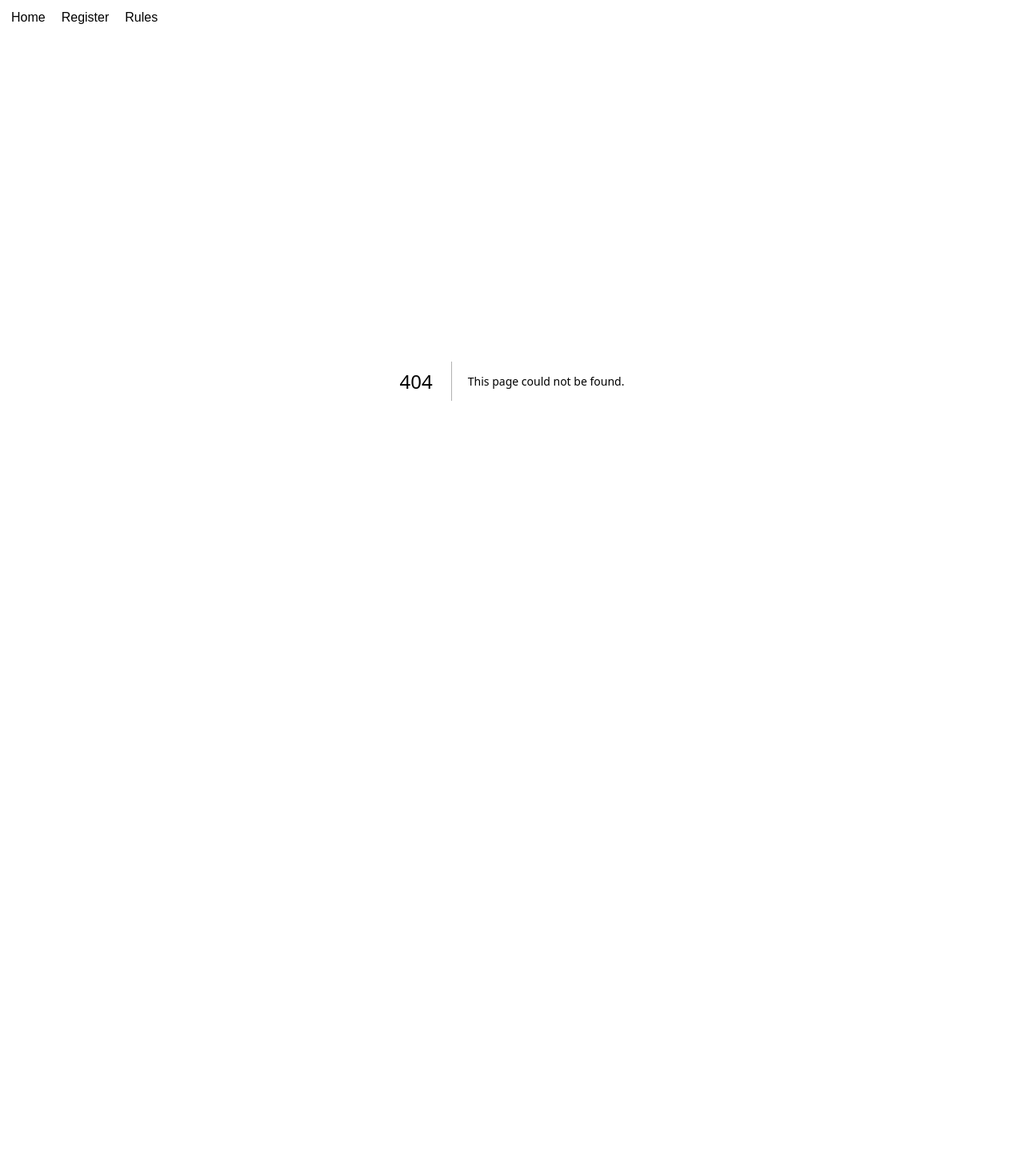
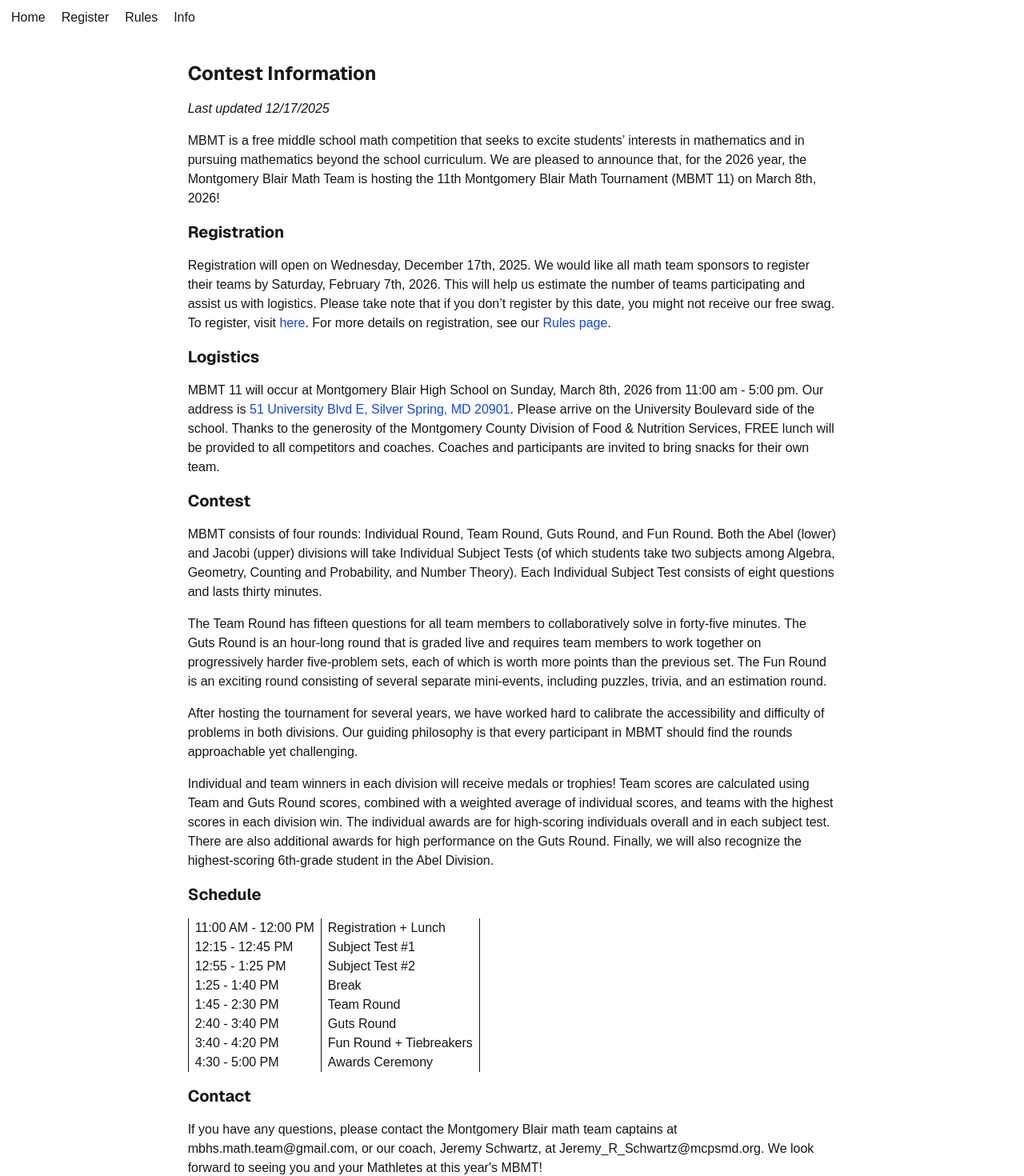
Before and after one commit to montgomery-blair-math-tournament/mbmt-rewrite, a Next.js app: page /info in a window 1280 px wide. Before the commit this address had no page. Shown: the top 1470 px of the page at 80% size. Before the commit the page ends 908 px from the top, so only its background shows below. Built offline with nearby package versions, Linux system fonts and the light colour scheme.

Commit message:
added clsx and stuff

```diff
--- /dev/null
+++ b/app/info/page.tsx
@@ -0,0 +1,162 @@
+import Link from "next/link";
+import Math from "@/components/Math";
+import Centered from "@/components/Centered";
+import RedBold from "@/components/RedBold";
+import { upper, lower } from "@/divisions";
+
+export default function Page() {
+    return (
+        <Centered>
+            <div className="flex flex-col gap-4 flex-1">
+                <h1 className="text-2xl font-bold font-sans">
+                    Contest Information
+                </h1>
+                <p>
+                    <i>Last updated 12/17/2025</i>
+                </p>
+                <p>
+                    MBMT is a free middle school math competition that seeks to
+                    excite students’ interests in mathematics and in pursuing
+                    mathematics beyond the school curriculum. We are pleased to
+                    announce that, for the 2026 year, the Montgomery Blair Math
+                    Team is hosting the 11th Montgomery Blair Math Tournament
+                    (MBMT 11) on March 8th, 2026!
+                </p>
+                <h2 className="text-xl font-bold font-sans">Registration</h2>
+                <p>
+                    Registration will open on Wednesday, December 17th, 2025. We
+                    would like all math team sponsors to register their teams by
+                    Saturday, February 7th, 2026. This will help us estimate the
+                    number of teams participating and assist us with logistics.
+                    Please take note that if you don’t register by this date,
+                    you might not receive our free swag. To register, visit{" "}
+                    <Link
+                        className="dark:text-blue-400 text-blue-700 hover:underline"
+                        href="/register">
+                        here
+                    </Link>
+                    . For more details on registration, see our{" "}
+                    <Link
+                        className="dark:text-blue-400 text-blue-700 hover:underline"
+                        href="/rules">
+                        Rules page
+                    </Link>
+                    .
+                </p>
+
+                <h2 className="text-xl font-bold font-sans">Logistics</h2>
+                <p>
+                    MBMT 11 will occur at Montgomery Blair High School on
+                    Sunday, March 8th, 2026 from 11:00 am - 5:00 pm. Our address
+                    is{" "}
+                    <Link
+                        className="dark:text-blue-400 text-blue-700 hover:underline"
+                        href="https://goo.gl/maps/QUudw1ir4JPsHSL98">
+                        51 University Blvd E, Silver Spring, MD 20901
+                    </Link>
+                    . Please arrive on the University Boulevard side of the
+                    school. Thanks to the generosity of the Montgomery County
+                    Division of Food & Nutrition Services, FREE lunch will be
+                    provided to all competitors and coaches. Coaches and
+                    participants are invited to bring snacks for their own team.
+                </p>
+
+                <h2 className="text-xl font-bold font-sans">Contest</h2>
+                <p>
+                    MBMT consists of four rounds: Individual Round, Team Round,
+                    Guts Round, and Fun Round. Both the Abel (lower) and Jacobi
+                    (upper) divisions will take Individual Subject Tests (of
+                    which students take two subjects among Algebra, Geometry,
+                    Counting and Probability, and Number Theory). Each
+                    Individual Subject Test consists of eight questions and
+                    lasts thirty minutes.
+                </p>
+                <p>
+                    The Team Round has fifteen questions for all team members to
+                    collaboratively solve in forty-five minutes. The Guts Round
+                    is an hour-long round that is graded live and requires team
+                    members to work together on progressively harder
+                    five-problem sets, each of which is worth more points than
+                    the previous set. The Fun Round is an exciting round
+                    consisting of several separate mini-events, including
+                    puzzles, trivia, and an estimation round.
+                </p>
+                <p>
+                    After hosting the tournament for several years, we have
+                    worked hard to calibrate the accessibility and difficulty of
+                    problems in both divisions. Our guiding philosophy is that
+                    every participant in MBMT should find the rounds
+                    approachable yet challenging.
+                </p>
+                <p>
+                    Individual and team winners in each division will receive
+                    medals or trophies! Team scores are calculated using Team
+                    and Guts Round scores, combined with a weighted average of
+                    individual scores, and teams with the highest scores in each
+                    division win. The individual awards are for high-scoring
+                    individuals overall and in each subject test. There are also
+                    additional awards for high performance on the Guts Round.
+                    Finally, we will also recognize the highest-scoring
+                    6th-grade student in the {lower} Division.
+                </p>
+
+                <h2 className="text-xl font-bold font-sans">Schedule</h2>
+                <table className="border-collapse w-fit">
+                    <tbody>
+                        <tr>
+                            <TableCell>11:00 AM - 12:00 PM</TableCell>
+                            <TableCell>Registration + Lunch</TableCell>
+                        </tr>
+                        <tr>
+                            <TableCell>12:15 - 12:45 PM</TableCell>
+                            <TableCell>Subject Test #1</TableCell>
+                        </tr>
+                        <tr>
+                            <TableCell>12:55 - 1:25 PM</TableCell>
+                            <TableCell>Subject Test #2</TableCell>
+                        </tr>
+                        <tr>
+                            <TableCell>1:25 - 1:40 PM</TableCell>
+                            <TableCell>Break</TableCell>
+                        </tr>
+                        <tr>
+                            <TableCell>1:45 - 2:30 PM</TableCell>
+                            <TableCell>Team Round</TableCell>
+                        </tr>
+                        <tr>
+                            <TableCell>2:40 - 3:40 PM</TableCell>
+                            <TableCell>Guts Round</TableCell>
+                        </tr>
+                        <tr>
+                            <TableCell>3:40 - 4:20 PM</TableCell>
+                            <TableCell>Fun Round + Tiebreakers</TableCell>
+                        </tr>
+                        <tr>
+                            <TableCell>4:30 - 5:00 PM</TableCell>
+                            <TableCell>Awards Ceremony</TableCell>
+                        </tr>
+                    </tbody>
+                </table>
+
+                <h2 className="text-xl font-bold font-sans">Contact</h2>
+                <p>
+                    If you have any questions, please contact the Montgomery
+                    Blair math team captains at{" "}
+                    <a href="mailto:mbhs.math.team@gmail.com">
+                        mbhs.math.team@gmail.com
+                    </a>
+                    , or our coach, Jeremy Schwartz, at{" "}
+                    <a href="mailto:Jeremy_R_Schwartz@mcpsmd.org">
+                        Jeremy_R_Schwartz@mcpsmd.org
+                    </a>
+                    . We look forward to seeing you and your Mathletes at this
+                    year&apos;s MBMT!
+                </p>
+            </div>
+        </Centered>
+    );
+}
+
+function TableCell({ children }: { children: string }) {
+    return <td className="px-2 border-l border-r">{children}</td>;
+}
--- a/app/rules/page.tsx
+++ b/app/rules/page.tsx
@@ -30,9 +30,13 @@
                         exceptions, discussed further in #4). The math team
                         sponsors of each school/organization register individual
                         student teams through the website via the{" "}
-                        <Link href="/register">registration page</Link>. There
-                        is no limit to the number of full teams a school or
-                        organization may send.
+                        <Link
+                            className="dark:text-blue-400 text-blue-700 hover:underline"
+                            href="/register">
+                            registration page
+                        </Link>
+                        . There is no limit to the number of full teams a school
+                        or organization may send.
                     </li>
                     <li>
                         <RedBold text={`Upper division (${upper}) only`} />:
@@ -133,13 +137,16 @@
                         <Math eq="n! = n(n-1)(n-2)…(2)(1)" />. For example,{" "}
                         <Math eq="4! = 4 \cdot 3 \cdot 2 \cdot 1 = 24" />.
                     </li>
-                    <ul className="list-disc ml-4">
+                    <li>
+                        <p>
                             <b>
                                 Ordered <Math eq="n" />
                                 -tuples
                             </b>
-                        : Certain questions will ask for an answer as an ordered
-                        pair, ordered triple, or ordered 6-tuple.
+                            : Certain questions will ask for an answer as an
+                            ordered pair, ordered triple, or ordered 6-tuple.
+                        </p>
+                        <ul className="list-disc ml-4">
                             <li>
                                 Ordered pairs: <Math eq="(a, b)" />
                             </li>
@@ -147,14 +154,16 @@
                                 Ordered triples: <Math eq="(a, b, c)" />
                             </li>
                             <li>
-                            Ordered 6-tuples: <Math eq="(a, b, c, d, e, f)" />
+                                Ordered 6-tuples:{" "}
+                                <Math eq="(a, b, c, d, e, f)" />
                             </li>
                             <li>
-                            <Math eq="a, b, c" />, etc. are numbers. Any answer
-                            in the form of an ordered <Math eq="n" />
+                                <Math eq="a, b, c" />, etc. are numbers. Any
+                                answer in the form of an ordered <Math eq="n" />
                                 -tuple MUST include the parentheses and commas.
                             </li>
                         </ul>
+                    </li>
                     <li>
                         <b>Lines in geometry</b>: if a question asks
                         &quot;compute <Math eq="AB" />
--- a/components/Navbar.tsx
+++ b/components/Navbar.tsx
@@ -19,6 +19,11 @@
                     className="rounded-md duration-150 hover:bg-rose-800 py-0.5 px-1.5">
                     Rules
                 </Link>
+                <Link
+                    href="/info"
+                    className="rounded-md duration-150 hover:bg-rose-800 py-0.5 px-1.5">
+                    Info
+                </Link>
             </div>
         </div>
     );
--- a/package.json
+++ b/package.json
@@ -10,6 +10,7 @@
         "lint": "eslint"
     },
     "dependencies": {
+        "clsx": "^2.1.1",
         "katex": "^0.16.27",
         "motion": "^12.23.26",
         "next": "16.0.10",
```
Also changed, not shown: 1 other file (tests, documents, lock files or other folders). Lines whose indentation alone changed are shown as unchanged.
